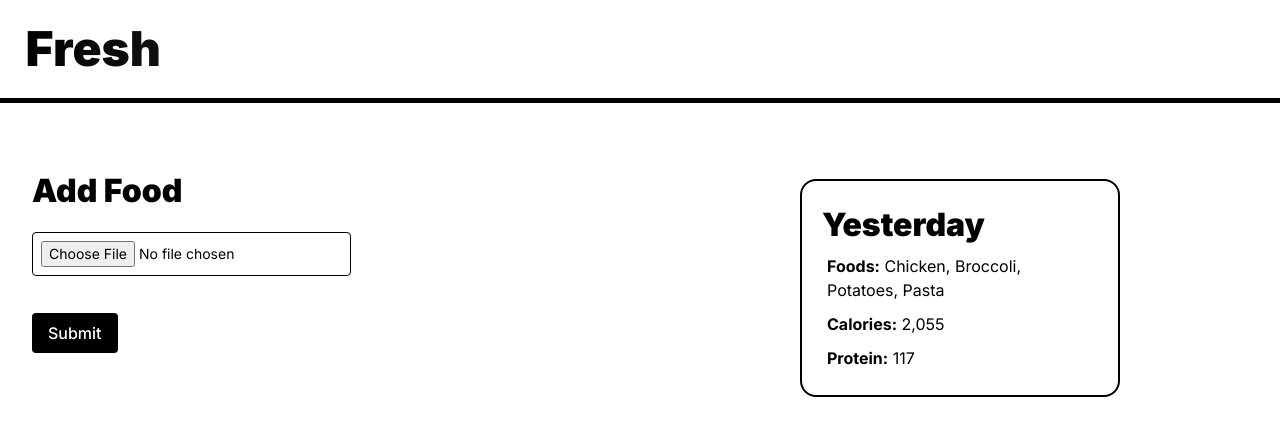
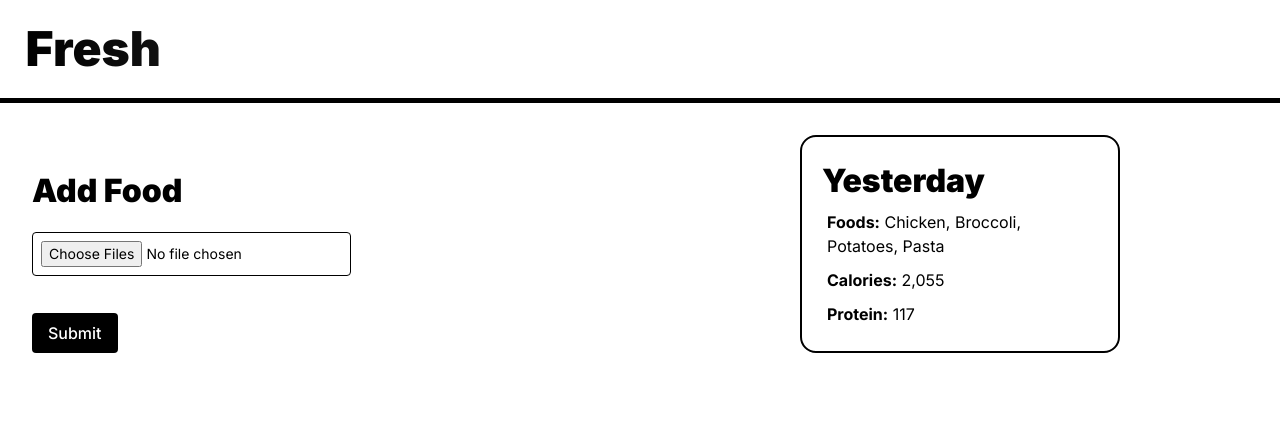
Before and after one commit to jacobtrebil/fresh, a Next.js app: page /fooddetection in a window 1280 px wide. Shown: the top 436 px of the page. Built offline with nearby package versions, Linux system fonts and the light colour scheme.

Commit message:
adding multiple image upload

```diff
--- a/src/app/fooddetection/page.tsx
+++ b/src/app/fooddetection/page.tsx
@@ -1,15 +1,13 @@
 'use client';
 
-import { useCompletion } from 'ai/react';
-import React, { useState, ChangeEvent, FormEvent, useEffect, useCallback } from 'react';
-import { ReadableStreamDefaultReadResult } from 'stream/web';
-import { readStreamableValue } from 'ai/rsc';
+import React, { useState, useEffect} from 'react';
 
 export default function FoodDetection() {
-  // const {  input, handleInputChange, handleSubmit, completion, complete } = useCompletion({ api: '/api/chat' });
 
   const [image, setImage] = useState("");
   const [images, setImages] = useState([]);
+  const [file, setFile] = useState("");
+  const [files, setFiles] = useState<string[]>([]);
   const [imageCounter, setImageCounter] = useState(0);
   const [openAIResponse, setOpenAIResponse] = useState({
     food: "",
@@ -23,6 +21,7 @@ export default function FoodDetection() {
             return;
         }
 
+        setFile('');
         await fetch("/api/chat", {
             method: "POST",
             headers: {
@@ -33,22 +32,7 @@ export default function FoodDetection() {
             })
         })
         .then((response) => response.json())
-        .then(response => setOpenAIResponse(response));
-        /* .then(async (response) => {
-            const reader = response.body?.getReader();
-
-            while (true) {
-                const readerResult = await reader?.read();
-                const { done, value } = readerResult as ReadableStreamDefaultReadResult<Uint8Array>;
-                // const { value } = await reader?.read();
-                if (done) {
-                    break;
-                }
-                // setOpenAIResponse((prev) => prev + new TextDecoder().decode(value));
-                var currentChunk = new TextDecoder().decode(value);
-                setOpenAIResponse((prev) => prev + currentChunk);
-            }
-        }) */
+        .then(response => setOpenAIResponse(response))
     }
 
     function handleFileChange(e: any) {
@@ -56,7 +40,19 @@ export default function FoodDetection() {
             window.alert('No file selected');
             return;
         }
+        const numberOfFiles = e.target.files.length;
+        console.log("files = ", e.target.files);
+        console.log("number of files = ", numberOfFiles);
+        for (let i = 0; i < e.target.files.length; i++) {
+          const newFile = e.target.files[i]?.name;
+          console.log("newFile = ", newFile);
+          setFiles([...files, newFile]);
+        }
+        /* e.target.files.forEach(newFiles => {
+          Files.push(newFiles);
+        }) */
         const file = e.target.files[0];
+        setFile(file.name);
         const reader = new FileReader();
         reader.readAsDataURL(file);
         reader.onload = () => {
@@ -69,22 +65,14 @@ export default function FoodDetection() {
     }
 
   useEffect(() => {
-        console.log("imageCounter = ", imageCounter);
-    }, [imageCounter])
+    console.log("Files = ", files);
+  }, [files]);
 
-    // Could just add a counter and append it to the end + add to the counter each time
+  useEffect(() => {
+    console.log("file name = ", file);
+  }, [file]);
 
   const PROMPT_TEMPLATE = 'You take an image and return a list of food items in the image.'
-
-    useEffect(() => {
-      console.log("image = ", image);
-      console.log("typeof image = ", typeof image);
-    }, [image])
-
-    useEffect(() => {
-        console.log("openAIResponse = ", openAIResponse);
-        console.log("typeof openAIResponse = ", typeof openAIResponse);
-    }, [openAIResponse])
 
   return (
     <div className="main">
@@ -93,20 +81,25 @@ export default function FoodDetection() {
       </header>
       <div className="uploadSection">
         <h2>Add Food</h2>
-        { image !== "" ?
+        { image !== "" && !openAIResponse.food ?
             <img src={image} alt="food" width="200" height="200"/>
               :
           <p></p>
         }
+        { !openAIResponse.food && (
+          <p>{file}</p>
+        )}
         <input
           type="file"
           className= "text-sm border rounded -lg cursor-pointer"
           // accept="image/*"
+          multiple
           onChange={e => handleFileChange(e)}
           // onChange={(e) => setImage(e.target.files[0])}
           /><br></br>
         <button type="submit" className="button" onClick={handleSubmit}>Submit</button>
         </div>
+        <div className="foodLogSection">
             { openAIResponse?.food !== "" ?
             <div className="foodLog">
               <div className="day">
@@ -122,6 +115,7 @@ export default function FoodDetection() {
                 <p><b>Foods:</b> Chicken, Broccoli, Potatoes, Pasta</p>
                 <p><b>Calories:</b> 2,055</p>
                 <p><b>Protein:</b> 117</p>
+              </div>
           </div>
         </div>
     </div>
--- a/src/app/globals.css
+++ b/src/app/globals.css
@@ -55,11 +55,15 @@ h2 {
   font-weight: 900;
 }
 
-.foodLog {
+.foodLogSection {
   width: 50%;
   display: inline-block;
   float: right;
+}
+
+.foodLog {
   margin: 5% auto 0 auto;
+  vertical-align: top;
 }
 
 .day {
```
Lines whose indentation alone changed are shown as unchanged.
